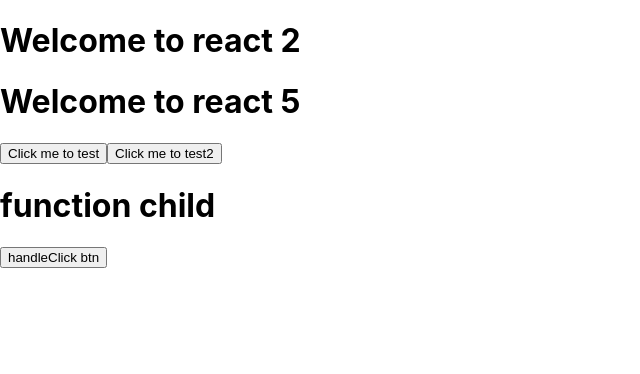
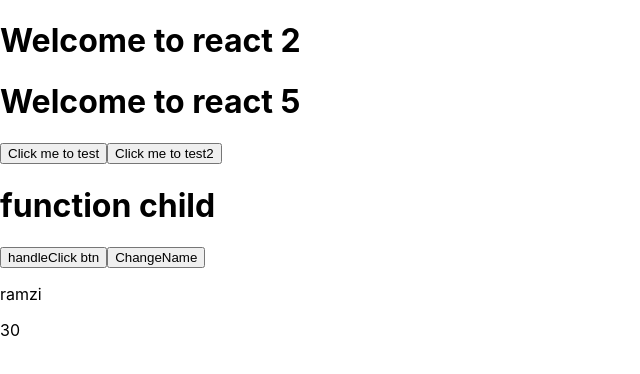
Before and after one commit to ramzirahmi/React-NPM, a React (Create React App) app: page / in a window 1280 px wide. Shown: the top 374 px of the page, without its empty margins (0-640 px from the left). Built offline with nearby package versions, Linux system fonts and the light colour scheme.

Commit message:
Change State Using setState

```diff
--- a/src/App.js
+++ b/src/App.js
@@ -1,4 +1,5 @@
 import logo from "./logo.svg";
+import { useState } from "react";
 import "./App.css";
 // Importing x and y from module.js
 import { x, y } from "./module";
@@ -8,6 +9,17 @@
 import test2 from "./module";
 import Child from "./Component/Child";
 function App() {
+  const [person, setPerson] = useState({
+    name: "ramzi",
+    age: 30,
+  });
+
+  function changeName() {
+    setPerson({
+      name: "ali",
+      age: 25,
+    });
+  }
   function handleClick() {
     console.log("Button clicked!");
   }
@@ -19,6 +31,10 @@
       <button onClick={test2}>Click me to test2</button>
       <Child />
       <button onClick={handleClick}>handleClick btn</button>
+      <button onClick={changeName}>ChangeName</button>
+
+      <p>{person.name}</p>
+      <p>{person.age}</p>
     </div>
   );
 }
```
